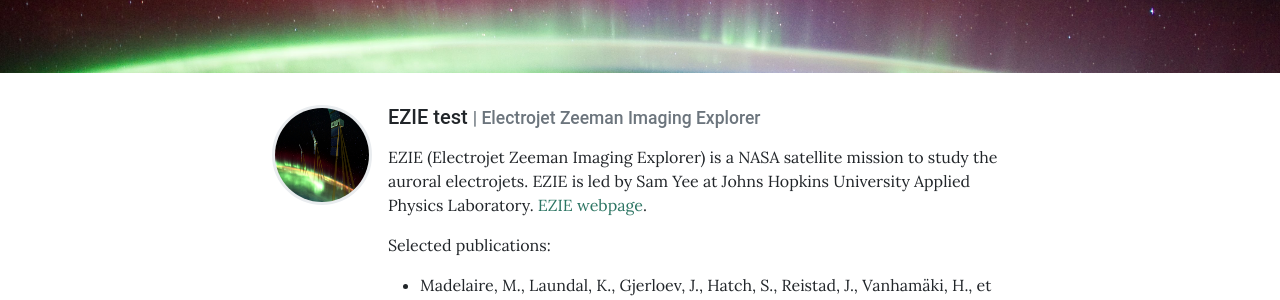
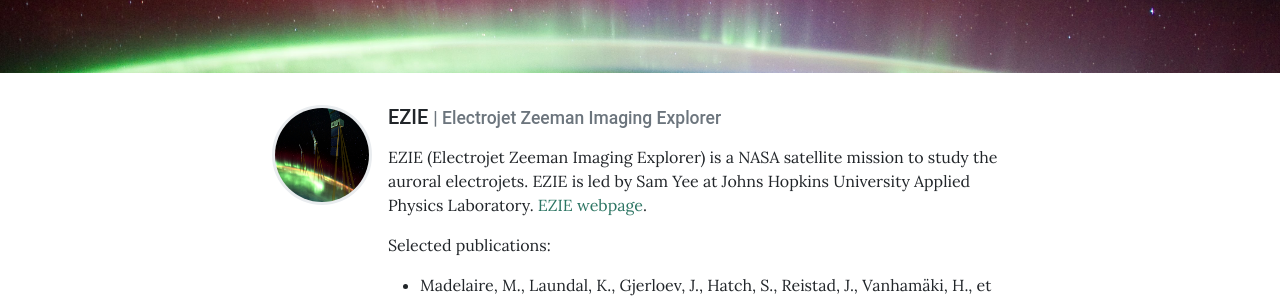
Before and after one commit to DynaMIT-uib/DynaMIT-uib.github.io, a Jekyll site: the page built from pages/projects.md, in a window 1280 px wide and 900 px high. Shown: the part 235-535 px from the top of the window. Built offline with Jekyll 4.4.1, drawn with Linux system fonts in a browser that asks for light colours.

```diff
--- a/_data/Projects.yml
+++ b/_data/Projects.yml
@@ -1,7 +1,7 @@
 # Project team members listed below will appear on the /team page
 
 Projects:
-  - name: EZIE test
+  - name: EZIE
     role: Electrojet Zeeman Imaging Explorer
     image: assets/theme/images/ezie.jpg # Can be external link
     description: | # Can be Markdown
--- a/_layouts/Projects.html
+++ b/_layouts/Projects.html
@@ -25,7 +25,7 @@
         {% endif %}
       </div>
       <div>
-        <h5 id="{{ member.name | strip | url_enProjects }}">
+        <h5 id="{{ member.name | strip | url_encode }}">
           {{ member.name }}
           {% if member.role %}
             <small class="text-muted">| {{ member.role }}</small>
--- a/_sass/_Projects.scss
+++ b/_sass/_Projects.scss
@@ -17,7 +17,7 @@
   }
 
   .orcid {
-    height: 16px;
+    height: 16px; // it was 160 at some point
     width: 16px;
     margin-top: -3px;
   }
```
